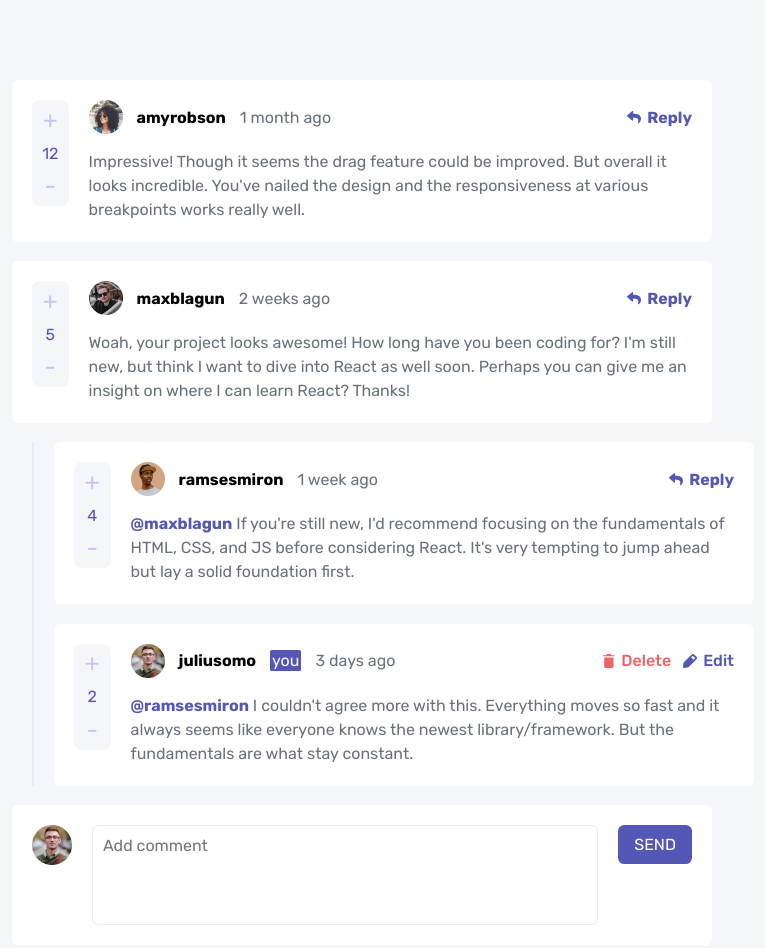
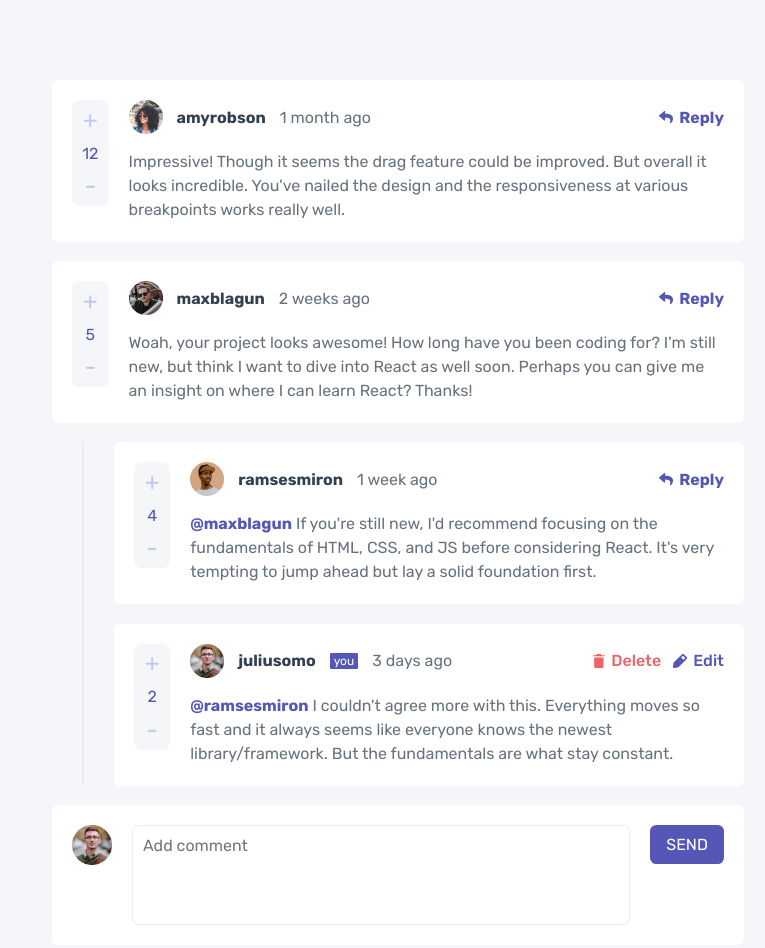
Before and after one commit to JakubCukrowski/comments-frontend-mentor, a website built with webpack: page index.html in a window 1280 px wide. Shown: the whole page, without its empty margins (242-1007 px from the left). Built offline with nearby package versions, Linux system fonts and the light colour scheme.

Commit message:
Scss changes to fit the design

```diff
--- a/src/styles/_comments.scss
+++ b/src/styles/_comments.scss
@@ -10,7 +10,6 @@ ul {
     border-radius: 0.4em;
     display: flex;
     flex-direction: column;
-    max-width:700px;
 
     @media screen and (min-width: 800px) {
         padding: 1.25em;
@@ -36,13 +35,15 @@ ul {
 
         .username {
             font-weight: 700;
+            color: $dark_blue;
         }
 
         .comment-author-flag {
             background-color: $moderate-blue;
             color: $white;
-            padding: 1px 2px;
+            padding: 1px 4px;
             border-radius: 0.1em;
+            font-size: 12px;
         }
 
         .date {
@@ -79,10 +80,10 @@ ul {
 
 .replies-container {
     border-left: 2px solid $light_gray;
-    padding-left: 20px;
+    padding-left: 30px;
 
     @media screen and (min-width: 800px) {
-        margin-left: 20px;
+        margin-left: 30px;
     }
 }
 
--- a/src/styles/main.scss
+++ b/src/styles/main.scss
@@ -31,6 +31,6 @@ body {
 
 .container {
     padding: 80px 14px;
-    max-width: 800px;
+    max-width: 720px;
     margin: 0 auto;
 }
```
